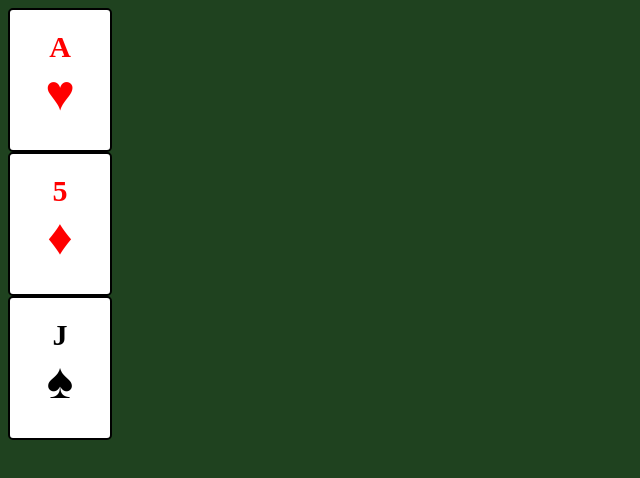
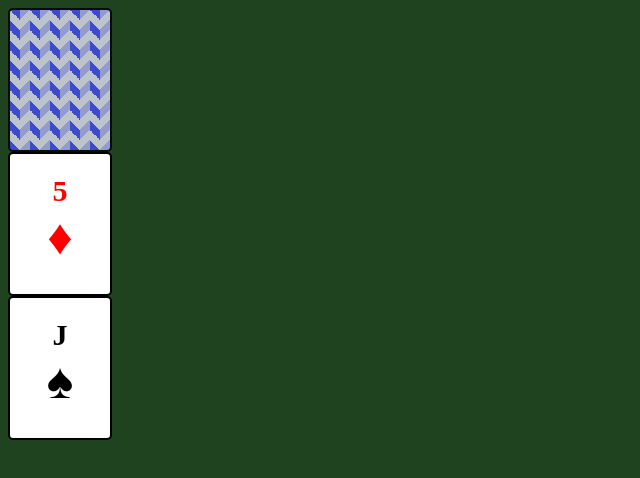
Before and after one commit to AlbinLind/blackjack, a React (Vite) app: page / in a window 1280 px wide. Shown: the top 478 px of the page, without its empty margins (0-640 px from the left). Built offline with nearby package versions, Linux system fonts and the light colour scheme.

Commit message:
add closed card

```diff
--- a/src/App.css
+++ b/src/App.css
@@ -1,5 +1,5 @@
 body {
-  background-color: rgb(31, 66, 31);
+    background-color: rgb(31, 66, 31);
 }
 
 .card {
@@ -10,11 +10,19 @@ body {
     background-color: white;
     text-align: center;
     .red {
-      color: red;
+        color: red;
     }
     .black {
-      color: black;
+        color: black;
     }
+}
+.card.closed {
+    background-color: #e5e5f7;
+    opacity: 0.8;
+    background: linear-gradient(135deg, #444cf755 25%, transparent 25%) -10px 0/ 20px 20px,
+        linear-gradient(225deg, #444cf7 25%, transparent 25%) -10px 0/ 20px 20px,
+        linear-gradient(315deg, #444cf755 25%, transparent 25%) 0px 0/ 20px 20px,
+        linear-gradient(45deg, #444cf7 25%, #e5e5f7 25%) 0px 0/ 20px 20px;
 }
 
 .card .rank {
--- a/src/App.tsx
+++ b/src/App.tsx
@@ -5,7 +5,7 @@ import { Rank, Suit } from "./enums";
 function App() {
     return (
         <>
-            <Card open={true} rank={Rank.ace} suit={Suit.heart} />
+            <Card open={false} rank={Rank.ace} suit={Suit.heart} />
             <Card open={true} rank={Rank.five} suit={Suit.diamond} />
             <Card open={true} rank={Rank.jack} suit={Suit.spade} />
         </>
--- a/src/components/Card.tsx
+++ b/src/components/Card.tsx
@@ -13,14 +13,14 @@ export default function Card({ open, rank, suit }: CardProps) {
     }
 
     return (
-        <div className="card">
+        <div className={"card" + (open ? "" : " closed")}>
             {open ? (
                 <div className={isBlackSuit ? "black" : "red"}>
                     <p className="rank">{rank}</p>
                     <p className="suit">{suit}</p>
                 </div>
             ) : (
-                <p>closed</p>
+                <></>
             )}
         </div>
     );
```
